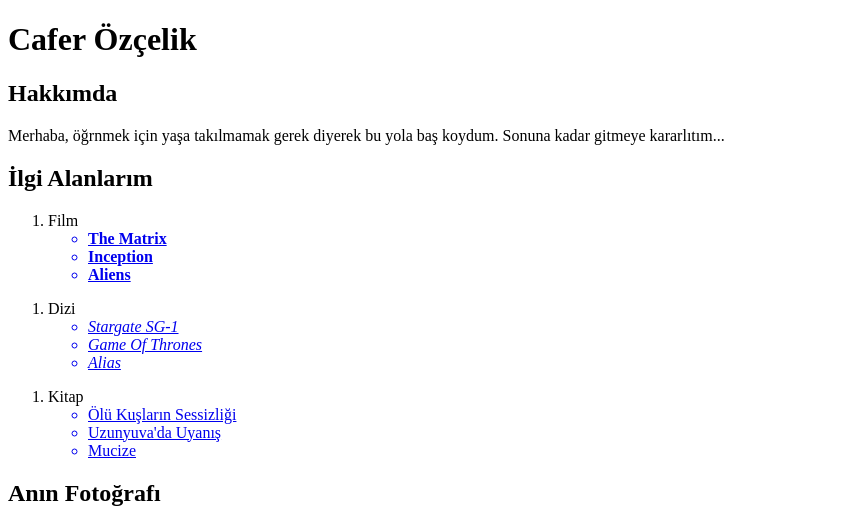
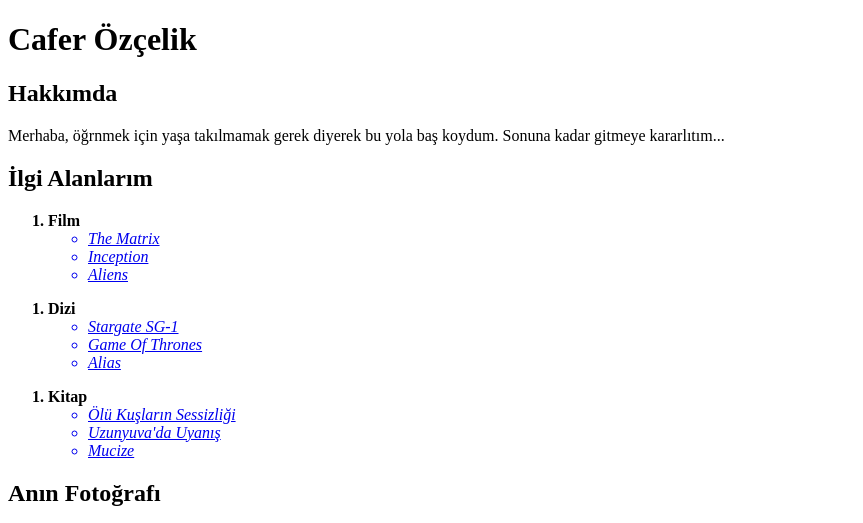
Before and after one commit to caferozcelik/Patika, a plain HTML site: page odev2.html in a window 1280 px wide. Shown: the top 523 px of the page, without its empty margins (0-863 px from the left). Drawn offline with Linux system fonts and the light colour scheme.

Commit message:
strong ve em eklendi

```diff
--- a/odev2.html
+++ b/odev2.html
@@ -12,15 +12,15 @@
     <p>Merhaba, öğrnmek için yaşa takılmamak gerek diyerek bu yola baş koydum. Sonuna kadar gitmeye kararlıtım...</p>
     <h2>İlgi Alanlarım</h2>
         <ol>
-            <li>Film</li>
+            <strong><li>Film</li></strong>
             <ul>
-                <a href="https://www.imdb.com/title/tt0133093/" target="_blank"><strong><li>The Matrix</li></strong></a>
-                <a href="https://www.imdb.com/title/tt1375666/" target="_blank"><strong><li>Inception</li></strong></a>
-                <a href="https://www.imdb.com/title/tt0090605/" target="_blank"><strong><li>Aliens</li></strong></a>
+                <a href="https://www.imdb.com/title/tt0133093/" target="_blank"><em><li>The Matrix</li></em></a>
+                <a href="https://www.imdb.com/title/tt1375666/" target="_blank"><em><li>Inception</li></em></a>
+                <a href="https://www.imdb.com/title/tt0090605/" target="_blank"><em><li>Aliens</li></em></a>
             </ul>
         </ol>
         <ol>
-            <li>Dizi</li>
+            <strong><li>Dizi</li></strong>
             <ul>
                 <a href="https://www.imdb.com/title/tt0118480/" target="_blank"><em><li>Stargate SG-1</li></em></a>
                 <a href="https://www.imdb.com/title/tt0944947/" target="_blank"><em><li>Game Of Thrones</li></em></a>
@@ -28,16 +28,18 @@
             </ul>
         </ol>
         <ol>
-            <li>Kitap</li>
+            <strong><li>Kitap</li></strong>
             <ul>
-                <a href="https://www.goodreads.com/book/show/32304107" target="_blank"><li>Ölü Kuşların Sessizliği</li></a>
-                <a href="https://www.goodreads.com/book/show/33645312" target="_blank"><li>Uzunyuva'da Uyanış</li></a>
-                <a href="https://www.goodreads.com/book/show/27790915" target="_blank"><li>Mucize</li></a>
+                <a href="https://www.goodreads.com/book/show/32304107" target="_blank"><em><li>Ölü Kuşların Sessizliği</li></em></a>
+                <a href="https://www.goodreads.com/book/show/33645312" target="_blank"> <em><li>Uzunyuva'da Uyanış</li></em></a>
+                <a href="https://www.goodreads.com/book/show/27790915" target="_blank"> <em><li>Mucize</li></em></a>
             </ul>
         </ol>
 
     <h2>Anın Fotoğrafı</h2>
     <p>Burda da her seferinde farklı foroğraf açılsın, günümüz güzelleşsin...</p>
     <img src="https://picsum.photos/800/600" alt="Sürekli değişen görseller">
+    <hr>
+    <a href="https://app.patika.dev/" target="_blank"> <strong>Patika</strong></a>
 </body>
 </html>
```
